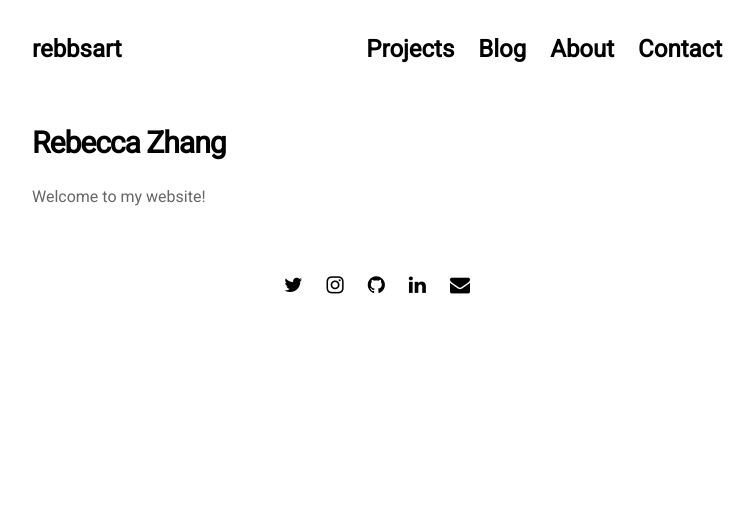
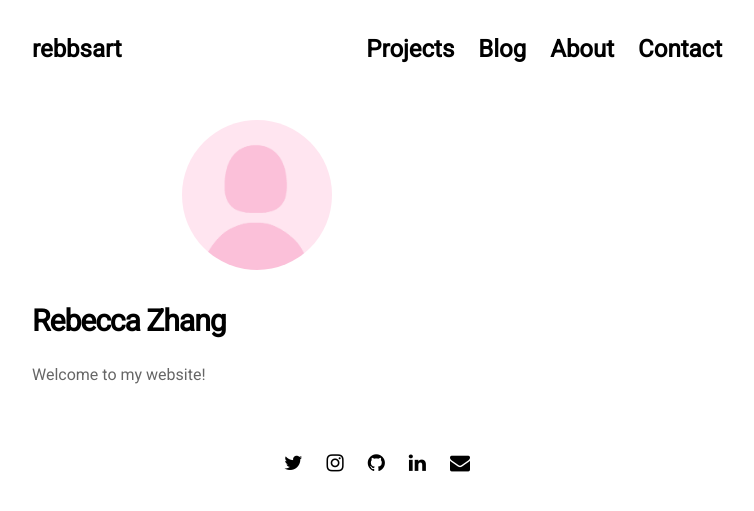
Before and after one commit to rebbsart/rebbsart.github.io, a Jekyll site: the page built from pages/about.md, in a window 1280 px wide. Shown: the top 511 px of the page, without its empty margins (263-1017 px from the left). Built offline with Jekyll 4.4.1, drawn with Linux system fonts in a browser that asks for light colours; nearby versions of some CDN libraries.

Commit message:
profile picture

```diff
--- a/pages/about.md
+++ b/pages/about.md
@@ -4,6 +4,13 @@ title: About
 permalink: /about
 ---
 
+
+<!-- You can also inject html -->
+<div style="text-align: center;">
+    <img src="/assets/img/profile.png" alt="Rebecca Zhang" style="border-radius: 50%; width: 150px; height: 150px;">
+</div>
+
+
 # Rebecca Zhang
 
 Welcome to my website!
```
Also changed, not shown: assets/img/profile.png (added).
